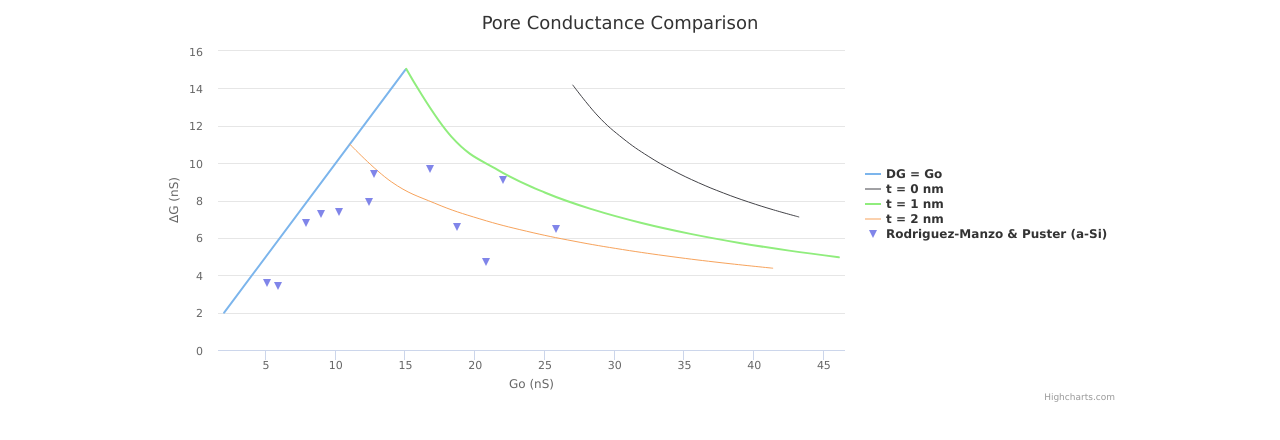
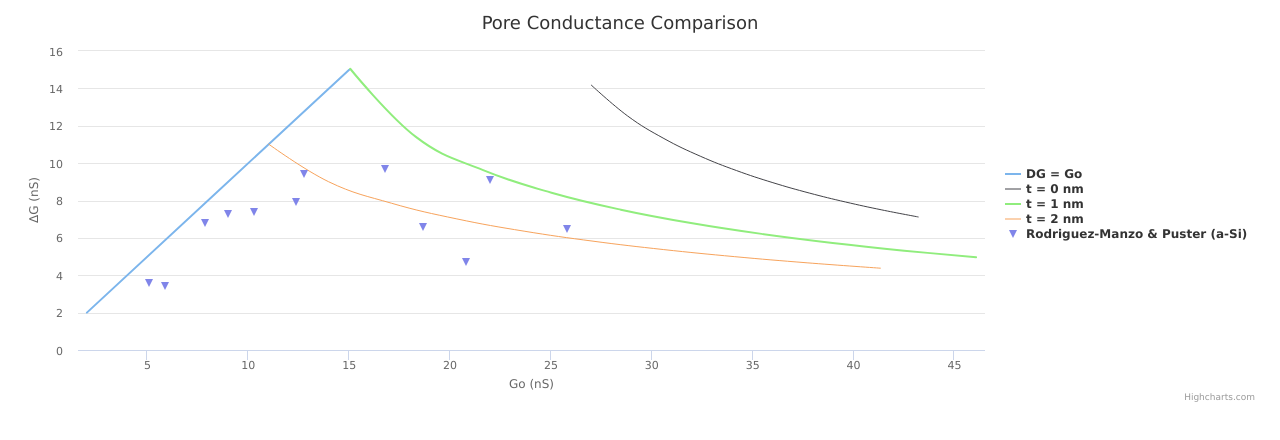
Before and after one commit to parkin/pore-compare, a plain HTML site: page index.html in a window 1280 px wide. Shown: the part 68-508 px from the top of the page. Drawn offline with nearby package versions, Linux system fonts and the light colour scheme.

Commit message:
made plot full width

```diff
--- /dev/null
+++ b/css/pore-compare.css
@@ -0,0 +1,6 @@
+.fullWidth {
+	width: 100%;
+	margin-left: auto;
+	margin-right: auto;
+	max-width: initial;
+}
--- a/index.html
+++ b/index.html
@@ -5,6 +5,7 @@
     <meta name="viewport" content="width=device-width, initial-scale=1.0" />
     <title>Pore Compare</title>
     <link rel="stylesheet" href="css/foundation.css" />
+    <link rel="stylesheet" href="css/pore-compare.css" />
     <script src="js/vendor/modernizr.js"></script>
   </head>
   <body>
@@ -15,23 +16,19 @@
       </div>
     </div>
 
-    <div class="row">
-      <div class="large-12 columns">
-      </div>
-    </div>
-
-    <div class="row">
+    <div class="row fullWidth">
 	    <div class="large-12 columns">
-		    <div id="ds_plot" style="width:100%; height:400px;"></div>
+		    <div id="ds_plot"></div>
 	    </div>
     </div>
 
     <script src="js/vendor/jquery.js"></script>
     <script src="js/foundation.min.js"></script>
-    <script src="http://code.highcharts.com/highcharts.js"></script>
     <script>
       $(document).foundation();
     </script>
+
+    <script src="http://code.highcharts.com/highcharts.js"></script>
     <script src="highchart.js"></script>
   </body>
 </html>
```
